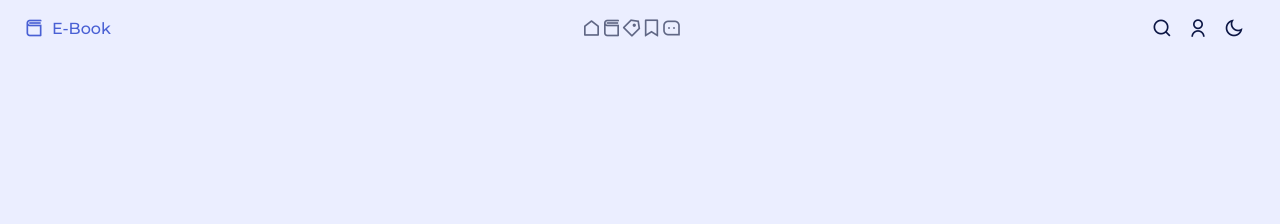
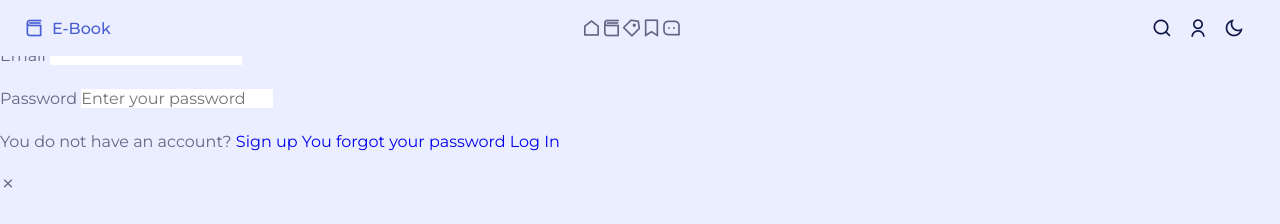
Before and after one commit to vpk79/My-projects, a plain HTML site: page Responsive_Book_Store/index.html in a window 1280 px wide. Drawn offline with nearby package versions, Linux system fonts and the light colour scheme; a web font is replaced by a local one.

Commit message:
Update index.html

```diff
--- a/Responsive_Book_Store/index.html
+++ b/Responsive_Book_Store/index.html
@@ -91,7 +91,35 @@
 
       <!--==================== LOGIN ====================-->
       <div class="login grid" id="login-content">
+         <form action="" class="login__form grid">
+            <h3 class="login__title">Log In</h3>
 
+            <div class="login__group grid">
+               <div>
+                  <label for="login-email" class="login__label">Email</label>
+                  <input type="email" placeholder="" id="login-email" class="login__input">
+               </div>
+
+               <div>
+                  <label for="login-pass" class="login__label">Password</label>
+                  <input type="password" placeholder="Enter your password" id="login-pass" class="login__input">
+               </div>
+            </div>
+
+            <div>
+               <span class="login__signup">
+                  You do not have an account? <a href="#">Sign up</a>
+               </span>
+
+               <a href="#" class="login__forgot">
+                  You forgot your password
+               </a>
+
+               <a href="#" class="login__button button">Log In</a>
+            </div>
+         </form>
+
+         <i class="ri-close-line login__close" id="login-close"></i>
       </div>
 
       <!--==================== MAIN ====================-->
```
